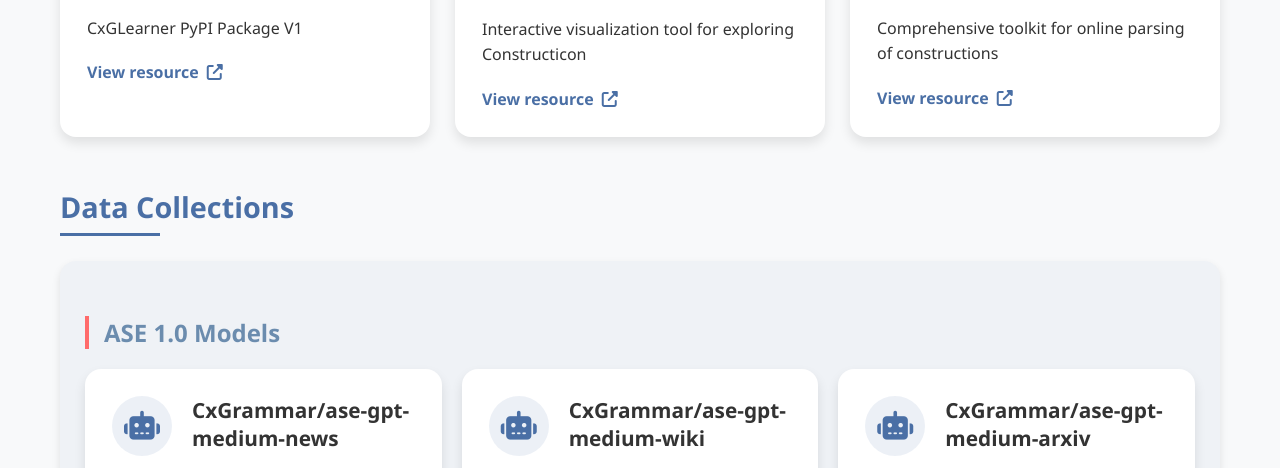
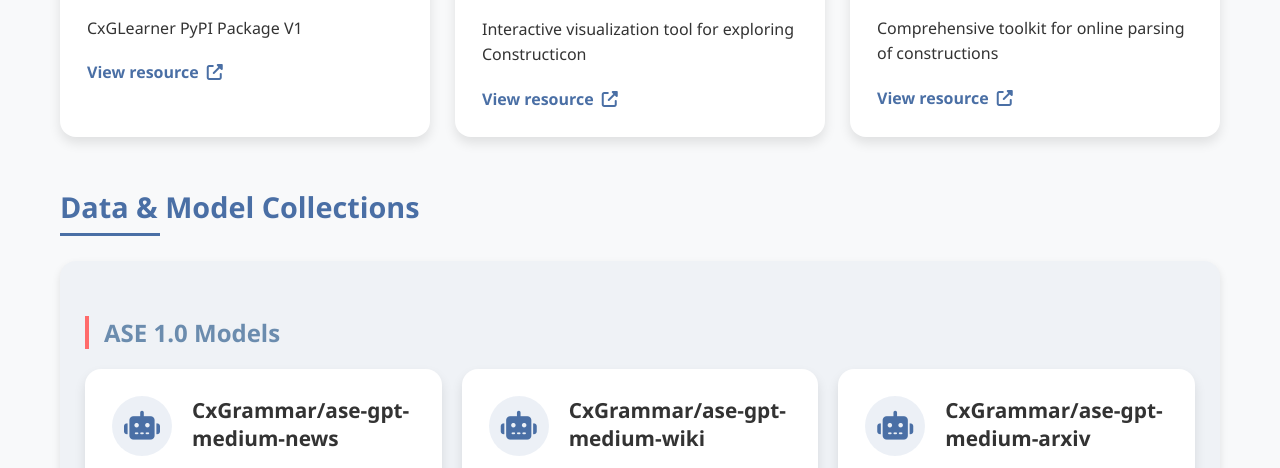
Before and after one commit to CxGrammar/CxGCenter, a plain HTML site: page tools.html in a window 1280 px wide. Shown: the part 632-1100 px from the top of the page. Drawn offline with Linux system fonts and the light colour scheme.

Commit message:
Update title for data

```diff
--- a/script-tools.js
+++ b/script-tools.js
@@ -8,7 +8,7 @@ const resources = {
         backText: "Back to Home",
         description: "An innovative approach to grammar induction using unsupervised learning techniques",
         tools: "Tools",
-        dataCollections: "Data Collections",
+        dataCollections: "Data & Model Collections",
         serviceStatus: "Service Status",
         viewResource: "View resource",
         noData: "No data available"
@@ -22,7 +22,7 @@ const resources = {
         backText: "返回首页",
         description: "基于无监督的语法归纳创新框架",
         tools: "工具",
-        dataCollections: "数据集",
+        dataCollections: "数据&模型合集",
         serviceStatus: "服务状态",
         viewResource: "查看资源",
         noData: "暂无数据"
--- a/tools.html
+++ b/tools.html
@@ -52,7 +52,7 @@
 
         <!-- Data Section -->
         <div class="section">
-            <h2 class="section-title" data-en="Data Collections" data-zh="数据集">Data Collections</h2>
+            <h2 class="section-title" data-en="Data & Model Collections" data-zh="数据&模型合集">Data Collections</h2>
             <div id="data-container">
                 <!-- Data collections will be loaded here -->
             </div>
```
